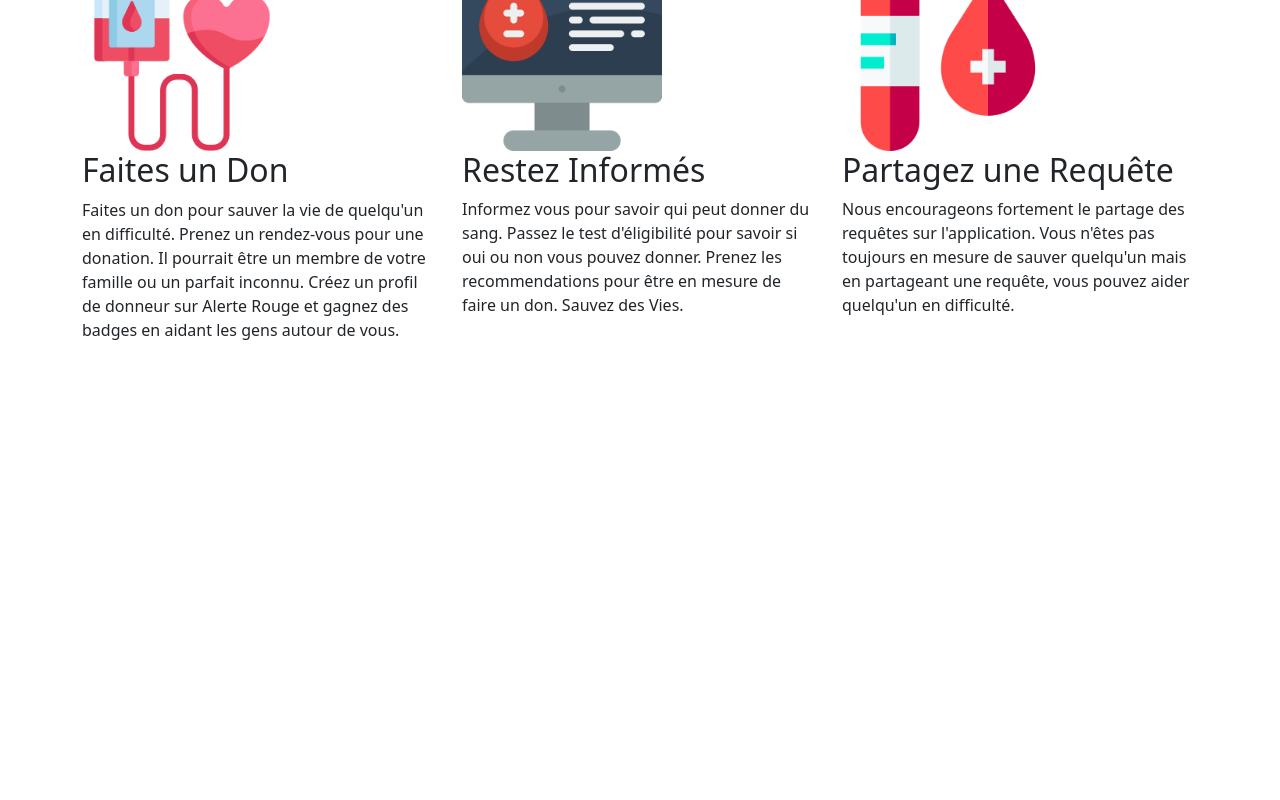
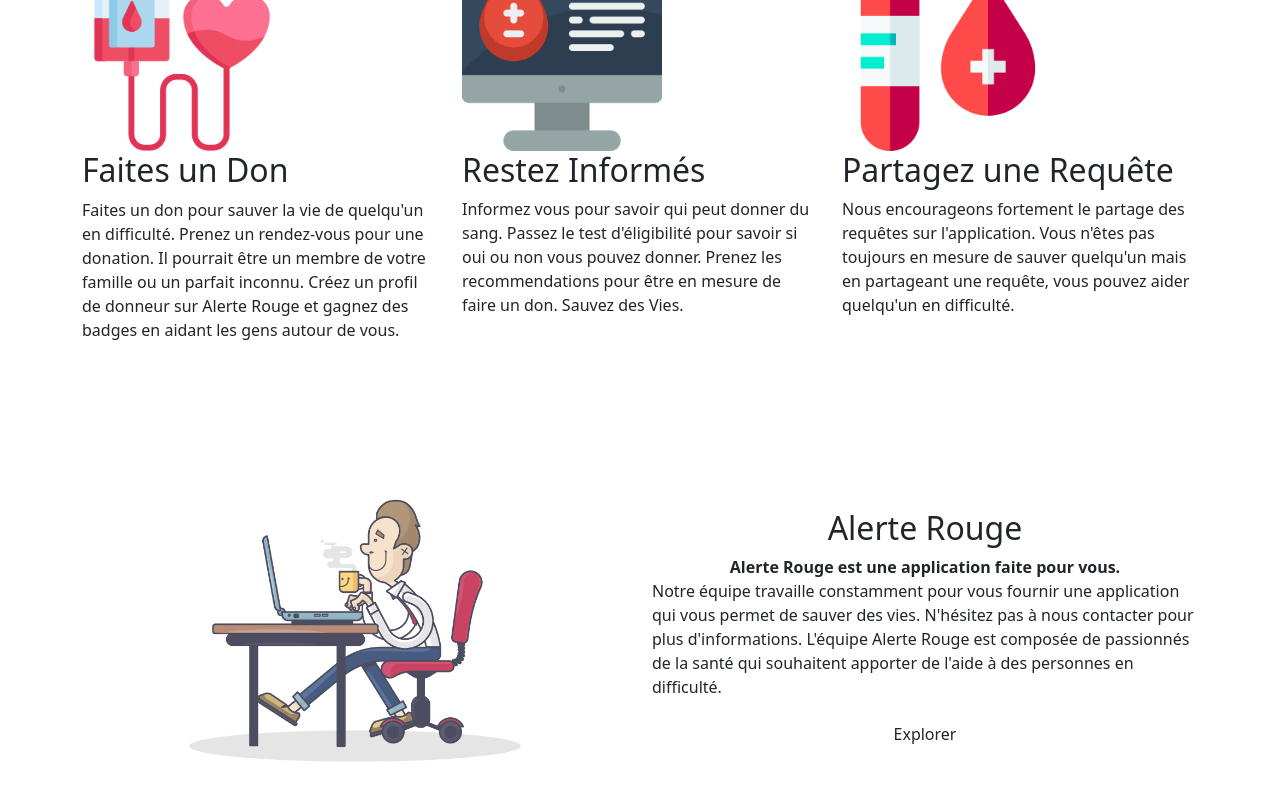
Before and after one commit to didierganthier/alerte-rouge, a Next.js app: page / in a window 1280 px wide. Shown: the part 949-1749 px from the top of the page. Before the commit the page ends 1307 px from the top, so only its background shows below. Built offline with nearby package versions, Linux system fonts and the light colour scheme.

Commit message:
About Component

```diff
--- a/components/AboutComponent.js
+++ b/components/AboutComponent.js
@@ -0,0 +1,28 @@
+import React from "react";
+import { Container, Row, Col } from "react-bootstrap";
+
+function AboutComponent() {
+  return (
+    <div className="about-container-bg">
+      <Container>
+        <Row>
+            <Col xs={12} md={6}>
+                <img className="img-fluid" src="/assets/working.png" width={800} height={800}/>
+            </Col>
+            <Col xs={12} md={6} className="about-details">
+                <h2>Alerte Rouge</h2>
+                <b>Alerte Rouge est une application faite pour vous.</b>
+                <p>
+                Notre équipe travaille constamment pour vous fournir une application qui vous permet de sauver des vies.
+                N'hésitez pas à nous contacter pour plus d'informations.
+                L'équipe Alerte Rouge est composée de passionnés de la santé qui souhaitent apporter de l'aide à des personnes en difficulté.
+                </p>
+                <button className="btn btn-custom">Explorer</button>
+            </Col>
+        </Row>
+      </Container>
+    </div>
+  );
+}
+
+export default AboutComponent;
--- a/pages/index.js
+++ b/pages/index.js
@@ -1,4 +1,5 @@
 import Head from 'next/head'
+import AboutComponent from '../components/AboutComponent'
 import ServiceComponent from '../components/ServiceComponent'
 import TopComponent from '../components/TopComponent'
 
@@ -20,6 +21,7 @@
       <main>
         <TopComponent/>
         <ServiceComponent/>
+        <AboutComponent/>
       </main>
 
       <footer>
--- a/styles/globals.css
+++ b/styles/globals.css
@@ -100,3 +100,15 @@
 .service-img {
   width: 200px;
 }
+
+/*About Component*/
+.about-container-bg {
+  background-color: white;
+}
+
+.about-details {
+  display: flex;
+  justify-content: center;
+  align-items: center;
+  flex-direction: column;
+}
```
Also changed, not shown: public/assets/working.png (added).
